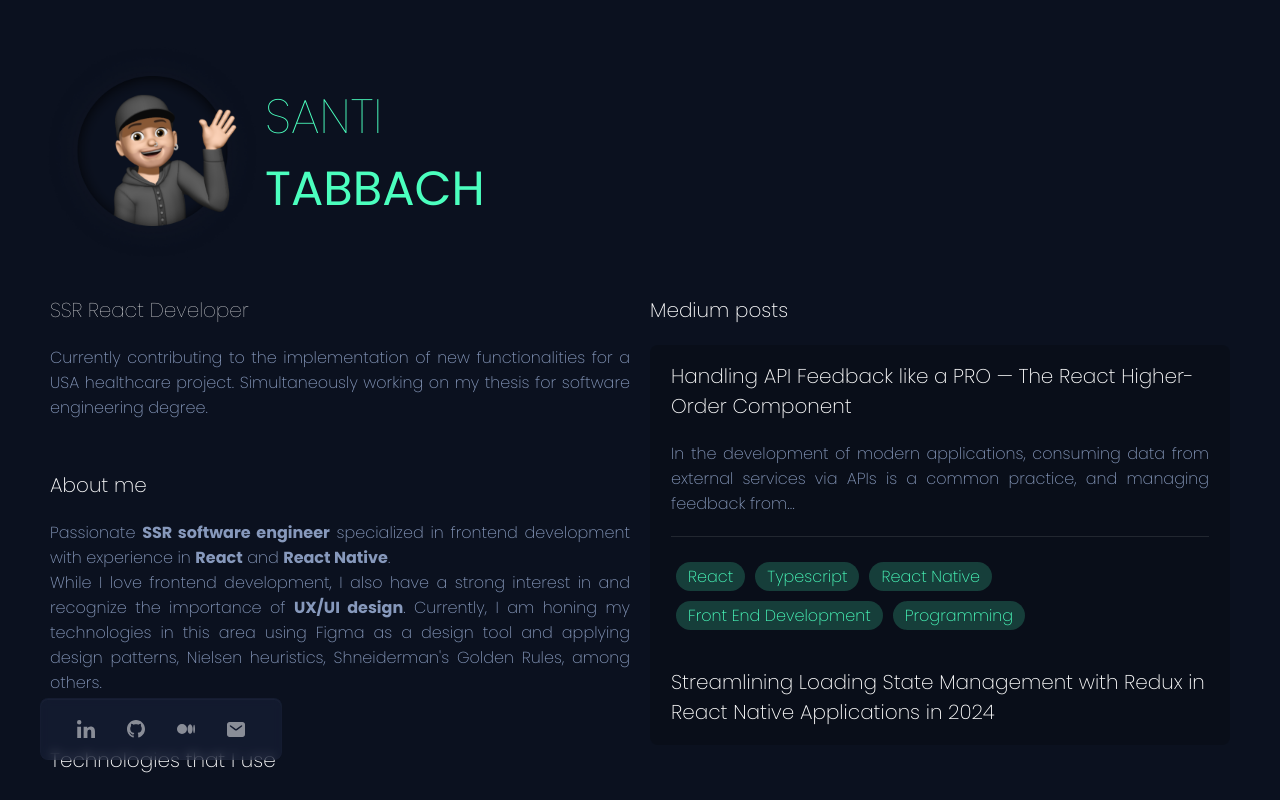
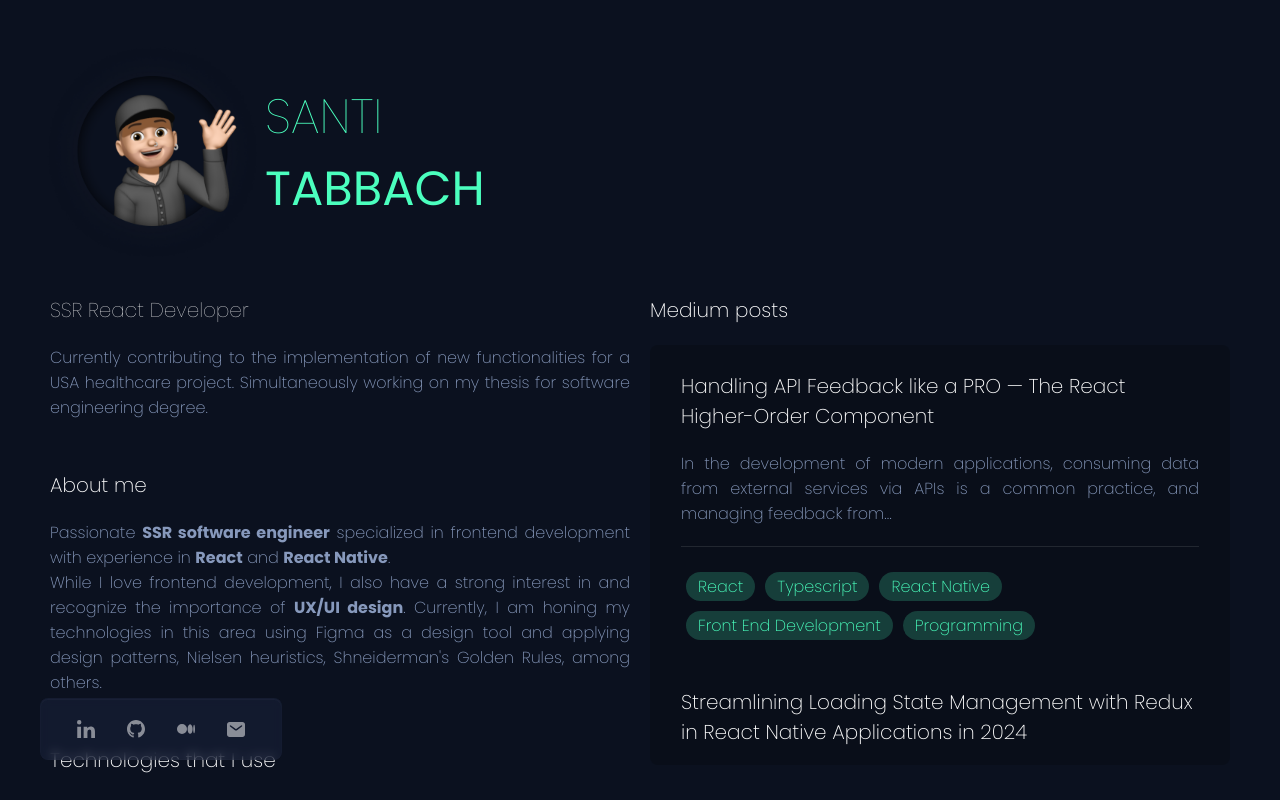
Before and after one commit to SantiTabbach/portfolio, a React (Vite) app: page / in a window 1280 px wide. Shown: the top 800 px of the page. Built offline with nearby package versions, Linux system fonts and the light colour scheme.

Commit message:
Use styled components and generic list on Medium posts

```diff
--- a/src/components/mediumPosts/MediumPosts.css
+++ /dev/null
@@ -1,57 +0,0 @@
-.medium-posts-container {
-  max-height: 400px;
-  overflow: auto;
-  background-color: #090e19;
-  border-radius: 8px;
-
-  .glass-box {
-    margin-bottom: 25px;
-  }
-  .topics-container {
-    display: flex;
-    flex-wrap: wrap;
-
-    .topic-element {
-      padding: 2px 12px 2px 12px;
-      margin: 5px;
-      background-color: #4affbd33;
-      border-radius: 16px;
-      max-width: 200px;
-      white-space: nowrap;
-      p {
-        overflow: hidden;
-        text-overflow: ellipsis;
-      }
-    }
-  }
-
-  a {
-    text-decoration: none;
-    color: inherit;
-  }
-
-  a:hover {
-    color: #4bffbe;
-  }
-}
-
-.medium-posts-container::-webkit-scrollbar {
-  width: 5px;
-}
-
-.medium-posts-container::-webkit-scrollbar-thumb {
-  background-color: #232d42bb;
-  border-radius: 5px;
-}
-
-.medium-posts-container::-webkit-scrollbar-thumb:hover {
-  background-color: #090f1ead;
-}
-
-.medium-posts-container::-webkit-scrollbar-track {
-  background-color: transparent;
-}
-
-.medium-posts-container::-webkit-scrollbar-track-piece {
-  background-color: transparent;
-}
--- a/src/components/mediumPosts/MediumPosts.tsx
+++ b/src/components/mediumPosts/MediumPosts.tsx
@@ -1,39 +1,23 @@
-import { TTopics } from "../../models";
-import { GlassBox, Typography } from "../common";
+import { TMediumPost } from "../../models";
+import { RegularList } from "../common";
+import { PostListItem } from "./components";
 import { MEDIUM_POSTS } from "./const";
-import "./MediumPosts.css";
+import { MediumPostsContainer } from "./styled";
 
-const { Paragraph } = Typography;
+interface IPostListItem {
+  post: TMediumPost;
+  key: number;
+}
 
 const MediumPosts = () => {
-  const Topics = ({ topics }: { topics: TTopics }) => {
-    return (
-      <div className="topics-container">
-        {topics.map((topic) => (
-          <div className="topic-element" key={topic}>
-            <Paragraph color="#4bffbe">{topic}</Paragraph>
-          </div>
-        ))}
-      </div>
-    );
-  };
-
   return (
-    <div className="medium-posts-container">
-      {MEDIUM_POSTS.map(({ title, url, description, topics }) => (
-        <GlassBox
-          key={title}
-          title={
-            <a target="_blank" href={url}>
-              {title}
-            </a>
-          }
-          footer={<Topics topics={topics} />}
-        >
-          <Paragraph>{description}</Paragraph>
-        </GlassBox>
-      ))}
-    </div>
+    <MediumPostsContainer>
+      <RegularList<TMediumPost, IPostListItem>
+        items={MEDIUM_POSTS}
+        resourceName="post"
+        itemComponent={PostListItem}
+      />
+    </MediumPostsContainer>
   );
 };
 
--- /dev/null
+++ b/src/components/mediumPosts/components/PostListItem.tsx
@@ -0,0 +1,50 @@
+import { TMediumPost, TTopics } from "../../../models";
+import { Typography } from "../../common";
+import {
+  PostContainer,
+  TitleLink,
+  TopicElement,
+  TopicsContainer,
+} from "./styled";
+
+const { Paragraph } = Typography;
+
+interface IPostListItem {
+  post: TMediumPost;
+}
+
+interface ITopicsList {
+  topics: TTopics;
+}
+
+const PostListItem: React.FC<IPostListItem> = ({ post }) => {
+  const { title, url, description, topics } = post;
+
+  const Topics = ({ topics }: ITopicsList) => {
+    return (
+      <TopicsContainer>
+        {topics.map((topic) => (
+          <TopicElement key={topic}>
+            <Paragraph color="#4bffbe">{topic}</Paragraph>
+          </TopicElement>
+        ))}
+      </TopicsContainer>
+    );
+  };
+
+  return (
+    <PostContainer
+      key={title}
+      title={
+        <TitleLink target="_blank" href={url}>
+          {title}
+        </TitleLink>
+      }
+      footer={<Topics topics={topics} />}
+    >
+      <Paragraph>{description}</Paragraph>
+    </PostContainer>
+  );
+};
+
+export default PostListItem;
--- /dev/null
+++ b/src/components/mediumPosts/components/index.ts
@@ -0,0 +1 @@
+export { default as PostListItem } from "./PostListItem";
--- /dev/null
+++ b/src/components/mediumPosts/components/styled/PostListItem.ts
@@ -0,0 +1,33 @@
+import styled from "styled-components";
+import { GlassBox } from "../../../common";
+
+export const PostContainer = styled(GlassBox)`
+  margin-bottom: 10px;
+`;
+
+export const TitleLink = styled.a`
+  text-decoration: none;
+  color: inherit;
+
+  &:hover {
+    color: #4bffbe;
+  }
+`;
+
+export const TopicsContainer = styled.div`
+  display: flex;
+  flex-wrap: wrap;
+`;
+
+export const TopicElement = styled.div`
+  padding: 2px 12px 2px 12px;
+  margin: 5px;
+  background-color: #4affbd33;
+  border-radius: 16px;
+  max-width: 200px;
+  white-space: nowrap;
+  p {
+    overflow: hidden;
+    text-overflow: ellipsis;
+  }
+`;
--- /dev/null
+++ b/src/components/mediumPosts/components/styled/index.ts
@@ -0,0 +1 @@
+export * from "./PostListItem";
--- /dev/null
+++ b/src/components/mediumPosts/styled/MediumPostsContainer.ts
@@ -0,0 +1,9 @@
+import styled from "styled-components";
+
+export const MediumPostsContainer = styled.div`
+  max-height: 400px;
+  overflow: auto;
+  background-color: #090e19;
+  border-radius: 8px;
+  padding: 10px;
+`;
--- /dev/null
+++ b/src/components/mediumPosts/styled/index.ts
@@ -0,0 +1 @@
+export * from "./MediumPostsContainer";
--- a/src/index.css
+++ b/src/index.css
@@ -3,3 +3,20 @@
 
   background-color: #0b111f;
 }
+
+::-webkit-scrollbar {
+  width: 5px;
+}
+::-webkit-scrollbar-thumb {
+  background-color: #232d42bb;
+  border-radius: 5px;
+}
+::-webkit-scrollbar-thumb:hover {
+  background-color: #090f1ead;
+}
+::-webkit-scrollbar-track {
+  background-color: transparent;
+}
+::-webkit-scrollbar-track-piece {
+  background-color: transparent;
+}
```
Also changed, not shown: src/components/mediumPosts/types.ts (deleted).
